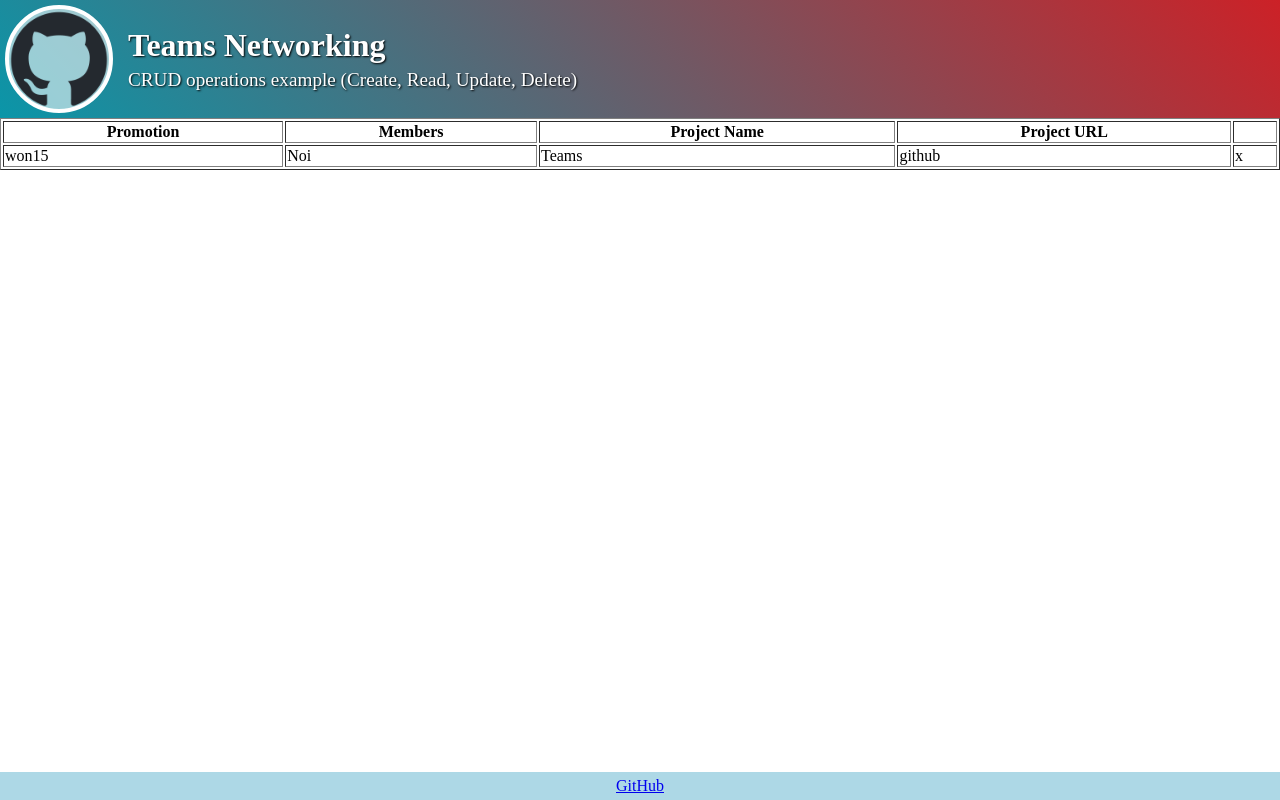
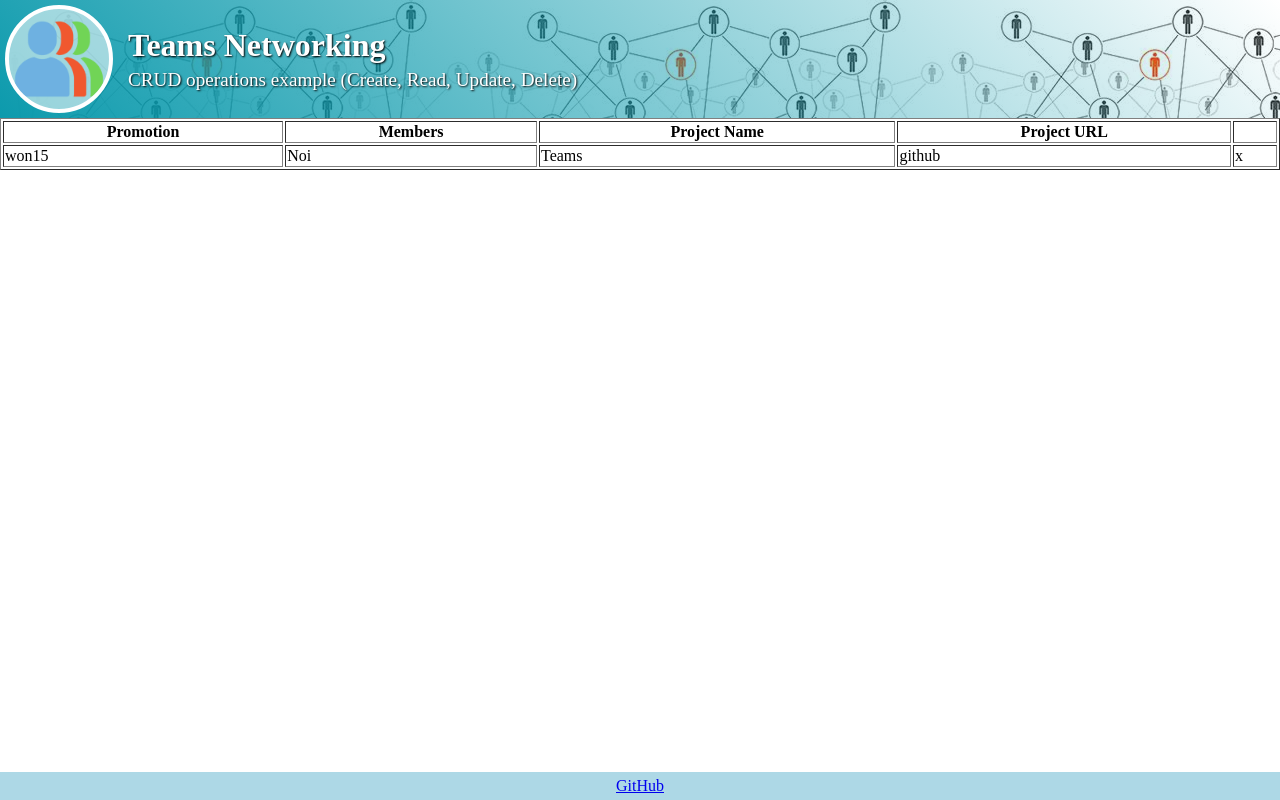
Before and after one commit to AdinaPlt/teams-networking, a website built with webpack: page src/index.html in a window 1280 px wide. Built offline with nearby package versions, Linux system fonts and the light colour scheme; files whose address does not match are found by name.

Commit message:
header images changed

```diff
--- a/src/index.html
+++ b/src/index.html
@@ -9,7 +9,7 @@
     <header>
       <div id="header-wrapper">
         <div id="my-picture">
-          <img src="images/github-mark.png" width="100" alt="Adina" />
+          <img src="images/network-team-icon.png" width="100" alt="Adina" />
         </div>
         <div id="header-info">
           <h1>Teams Networking</h1>
--- a/src/style.css
+++ b/src/style.css
@@ -22,7 +22,7 @@ body {
 
 header {
   background-color: lightblue;
-  background-image: url(images/nn\ ux\ talks.jpg);
+  background-image: url(images/th.png);
 }
 
 section {
```
Also changed, not shown: src/images/network-team-icon.png (renamed from images/network-team-icon.png), src/images/th.png (renamed from images/th.png).
